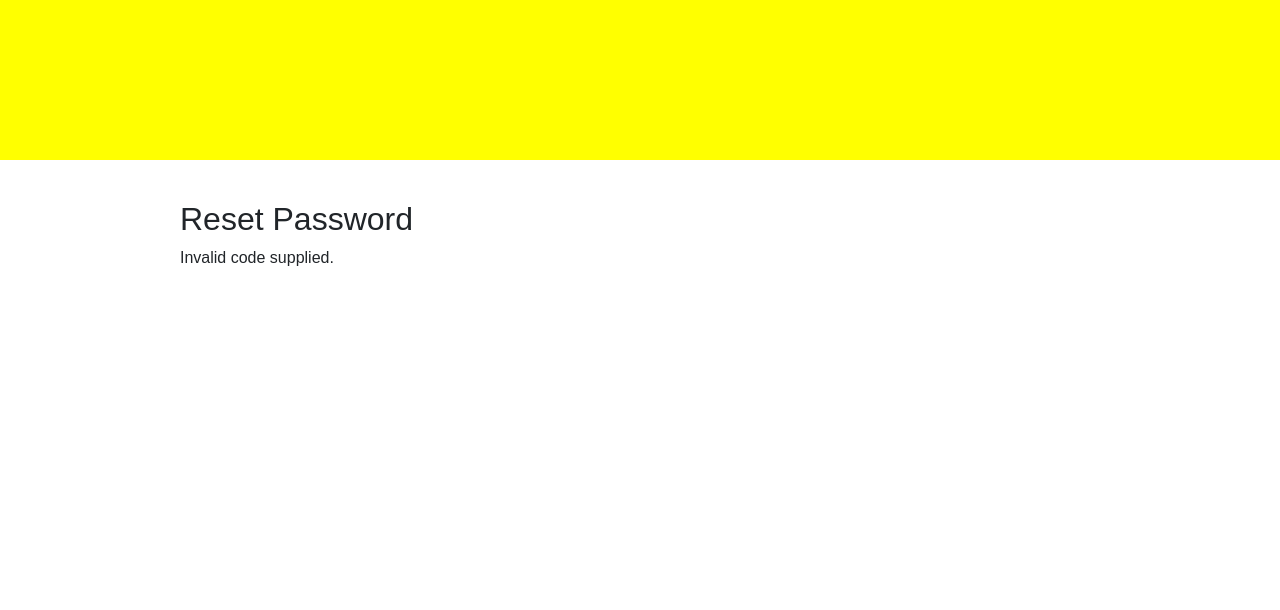
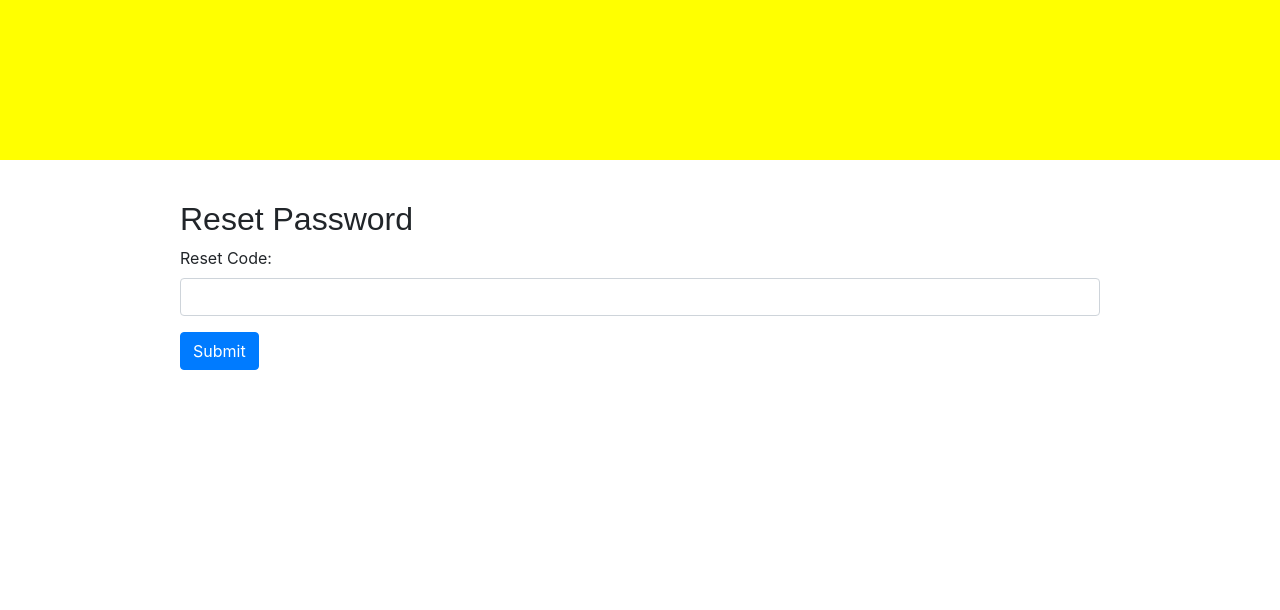
Before and after one commit to scottfeeney/matchmakers, a PHP site: page /reset_password.php in a window 1280 px wide. Shown: the part 60-670 px from the top of the page. Run offline with PHP 8.4, Linux system fonts and the light colour scheme; a stand-in replaces the project's code that opens the database connection.

Commit message:
updates to emails and added forms to manually enter codes

```diff
--- a/forgot_password.php
+++ b/forgot_password.php
@@ -31,6 +31,11 @@
 				$message = "To reset your password click the following link: ".SITE_URL."/reset_password.php?r=".$resetCode;
 				$message = $message."\n\n\nCode Url: /reset_password.php?r = ".$resetCode;
 				$message = $message."\n\n\nCode: ".$resetCode;
+
+				$message = "We got a request to reset your password.\n";
+				$message .= "You can reset your password by clicking on the following link: ".SITE_URL."/reset_password.php?r=r".$resetCode."\n";
+				$message .= "\nIf for some reason the link does not work for you, please visit on the following link ".SITE_URL."/reset_password.php and enter the following reset code: ".$resetCode;
+				$message .= "\nJob Matcher Team\n";
 
 				\Utilities\Common::SendEmail($user->email, "Reset Password", $message);
 			}
--- a/reset_password.php
+++ b/reset_password.php
@@ -67,7 +67,19 @@
 
 		<?php if ($user == null) { ?>
 
+
+		<?php if ($resetCode != "") { ?>
 			<p>Invalid code supplied.</p>
+		<?php } ?>
+
+		<form action="reset_password.php" method="get">
+			<div class="form-group">
+				<label for="r">Reset Code:</label>
+				<input type="text" class="form-control" name="r" maxlength="36" value="<?php echo htmlspecialchars($resetCode) ?>">
+			</div>
+			<button type="submit" class="btn btn-primary">Submit</button>
+		</form>
+
 
 		<?php } else { ?>
 
```
Also changed, not shown: signup.php (+6 -1 lines), verify_account.php (+11 -1 lines).
